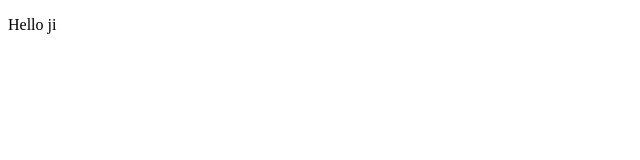
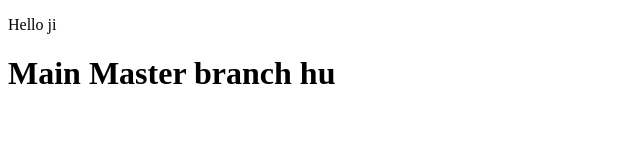
Before and after one commit to Piyush6702/dummy-repo, a plain HTML site: page index.html in a window 1280 px wide. Shown: the whole page, without its empty margins (0-640 px from the left). Drawn offline with Linux system fonts and the light colour scheme.

Commit message:
kuch chnages h master me

```diff
--- a/index.html
+++ b/index.html
@@ -8,6 +8,7 @@
 </head>
 <body>
     <p>Hello ji</p>
+    <h1>Main Master branch hu</h1>
 
 </body>
 </html>
```
